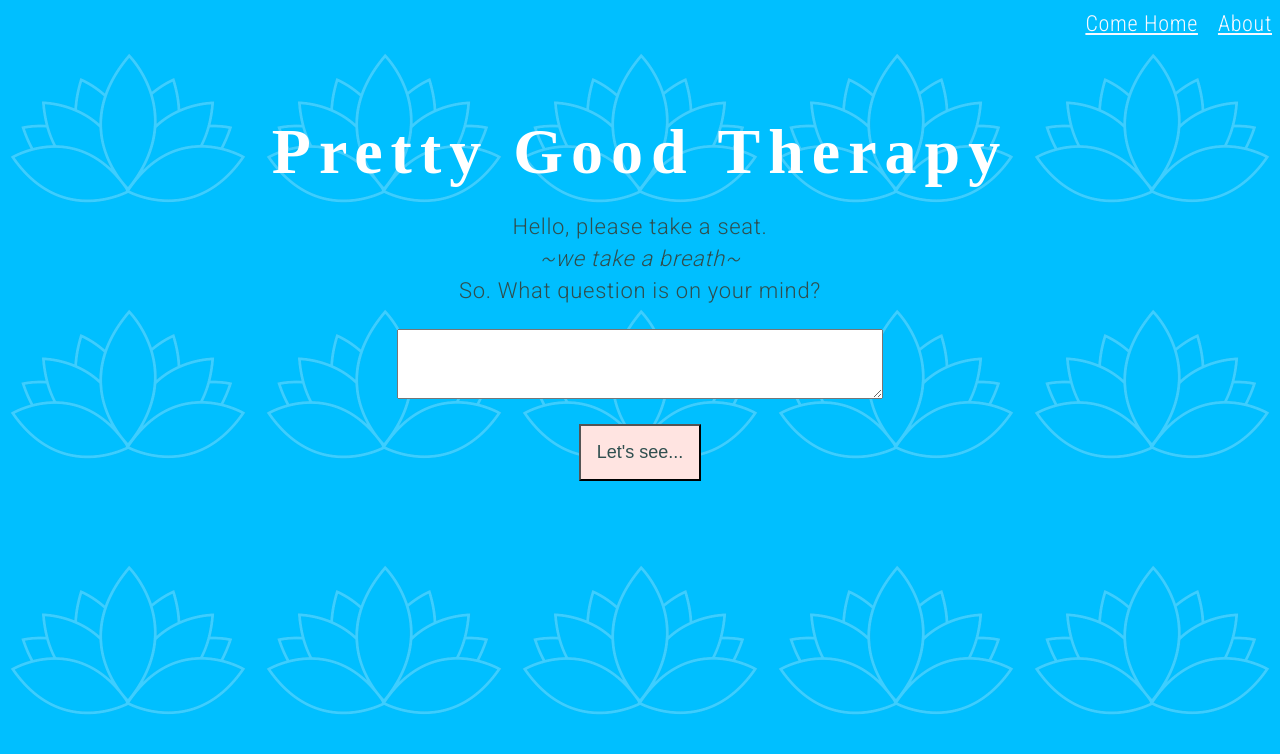
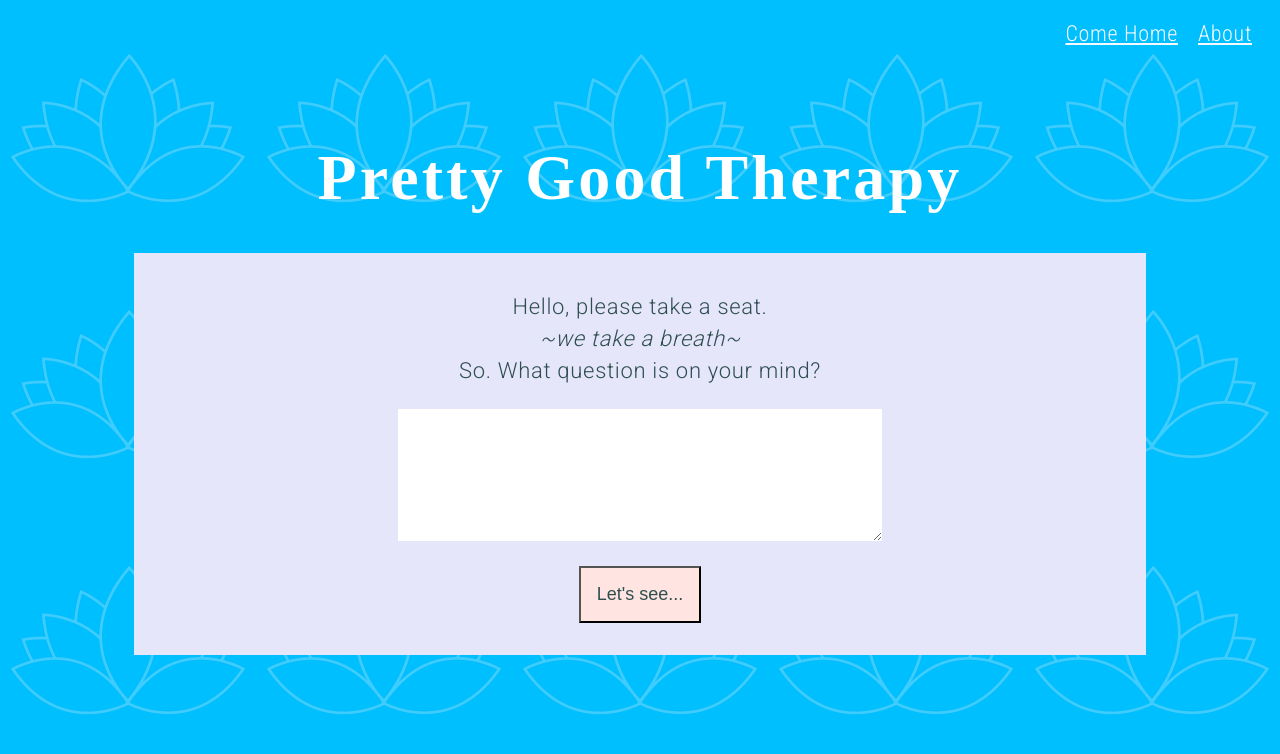
Before and after one commit to sranso/prettygoodtherapy, a Next.js app: page / in a window 1280 px wide. Shown: the top 754 px of the page. Built offline with nearby package versions, Linux system fonts and the light colour scheme; a web font is replaced by a local one; what compromise would draw is missing.

Commit message:
Style about page.

```diff
--- a/components/Form.js
+++ b/components/Form.js
@@ -3,12 +3,12 @@ import formStyles from './Form.module.css'
 const Form = ({ input, handleInputChange, onSubmit }) => (
   <div className={formStyles.wrapper}>
     <h1>Pretty Good Therapy</h1>
-    <p>
-      Hello, please take a seat.
-      <br /><i>~we take a breath~</i>
-      <br />So. What question is on your mind?
-    </p>
-    <form onSubmit={(e) => { e.preventDefault(); onSubmit(); }}>
+    <form className={formStyles.form} onSubmit={(e) => { e.preventDefault(); onSubmit(); }}>
+      <p>
+        Hello, please take a seat.
+        <br /><i>~we take a breath~</i>
+        <br />So. What question is on your mind?
+      </p>
       <label htmlFor="question"></label>
       <textarea
         type="text"
--- a/components/Form.module.css
+++ b/components/Form.module.css
@@ -2,10 +2,24 @@
   margin-top: 6rem;
 }
 
+.form {
+  background-color: lavender;
+  padding: 1rem 1rem 2rem;
+  max-width: 80%;
+  margin: 0 auto;
+}
+
 .textarea {
   width: 30rem;
-  height: 4rem;
+  height: 8rem;
   margin-bottom: 1rem;
+  border: none;
+  overflow: auto;
+  outline: none;
+
+  -webkit-box-shadow: none;
+  -moz-box-shadow: none;
+  box-shadow: none;
 }
 
 .submit {
--- /dev/null
+++ b/components/Info.module.css
@@ -0,0 +1,4 @@
+.wrapper {
+	max-width: 650px;
+	margin: 6rem auto 0;
+}
--- a/pages/about.js
+++ b/pages/about.js
@@ -1,8 +1,9 @@
 import Layout from '../components/Layout';
+import Info from '../components/Info'
 
 const About = () => (
   <Layout>
-    <p>A project by <a href="https://sarahransohoff.com" target="_blank">Sarah Ransohoff.</a></p>
+  	<Info />
   </Layout>
 );
 
--- a/static/styles.css
+++ b/static/styles.css
@@ -9,13 +9,15 @@ body {
   	background-repeat: repeat;
   	background-size: 20%;
   	line-height: 2rem;
+  	padding: 10px 20px;
 }
 
 h1 {
 	font-family: 'Bilbo', cursive;
 	font-size: 4rem;
-	letter-spacing: 0.5rem;
+	letter-spacing: 0.2rem;
 	color: white;
+	line-height: 4rem;
 }
 
 a {
```
Also changed, not shown: components/Info.js (added, +10 -0 lines).
